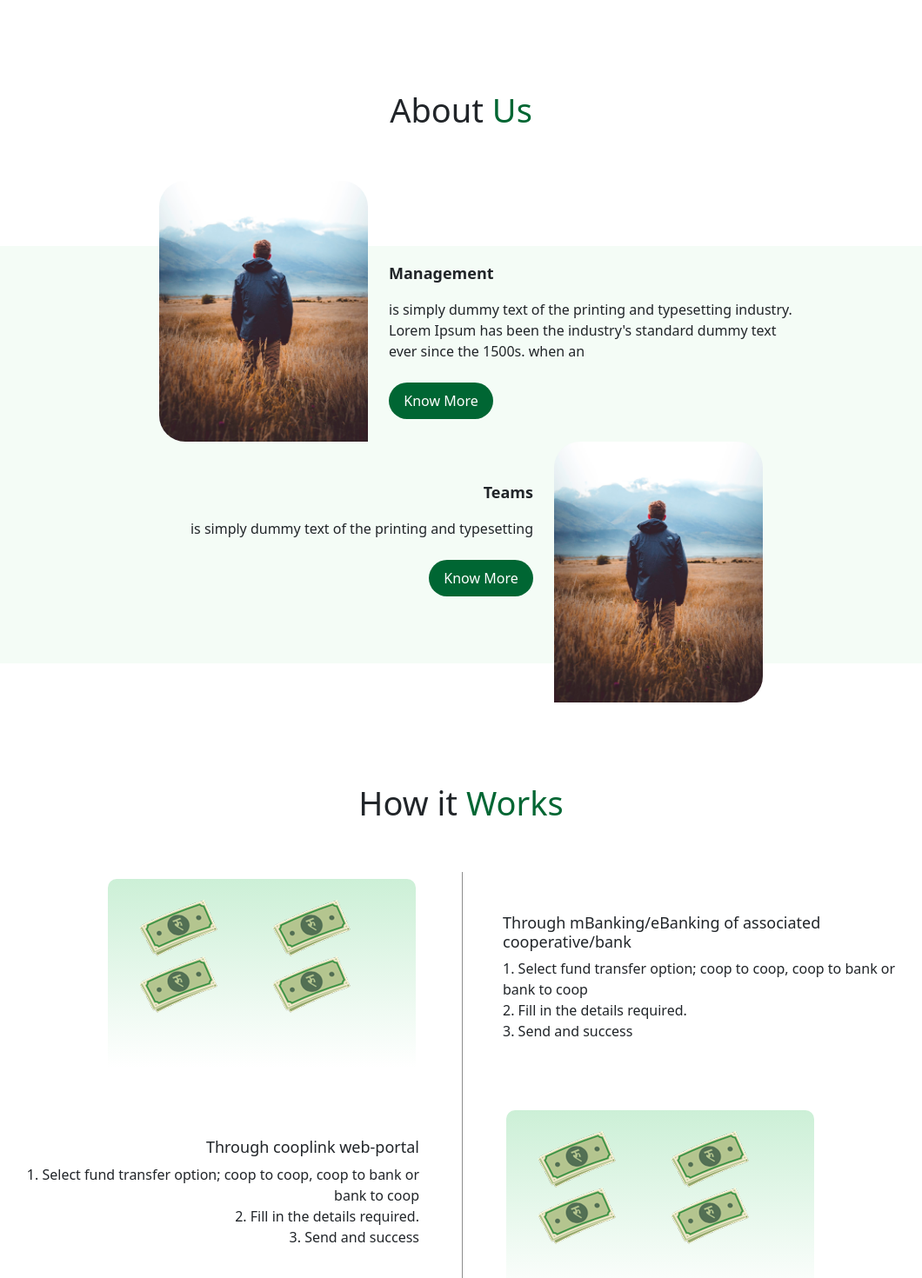
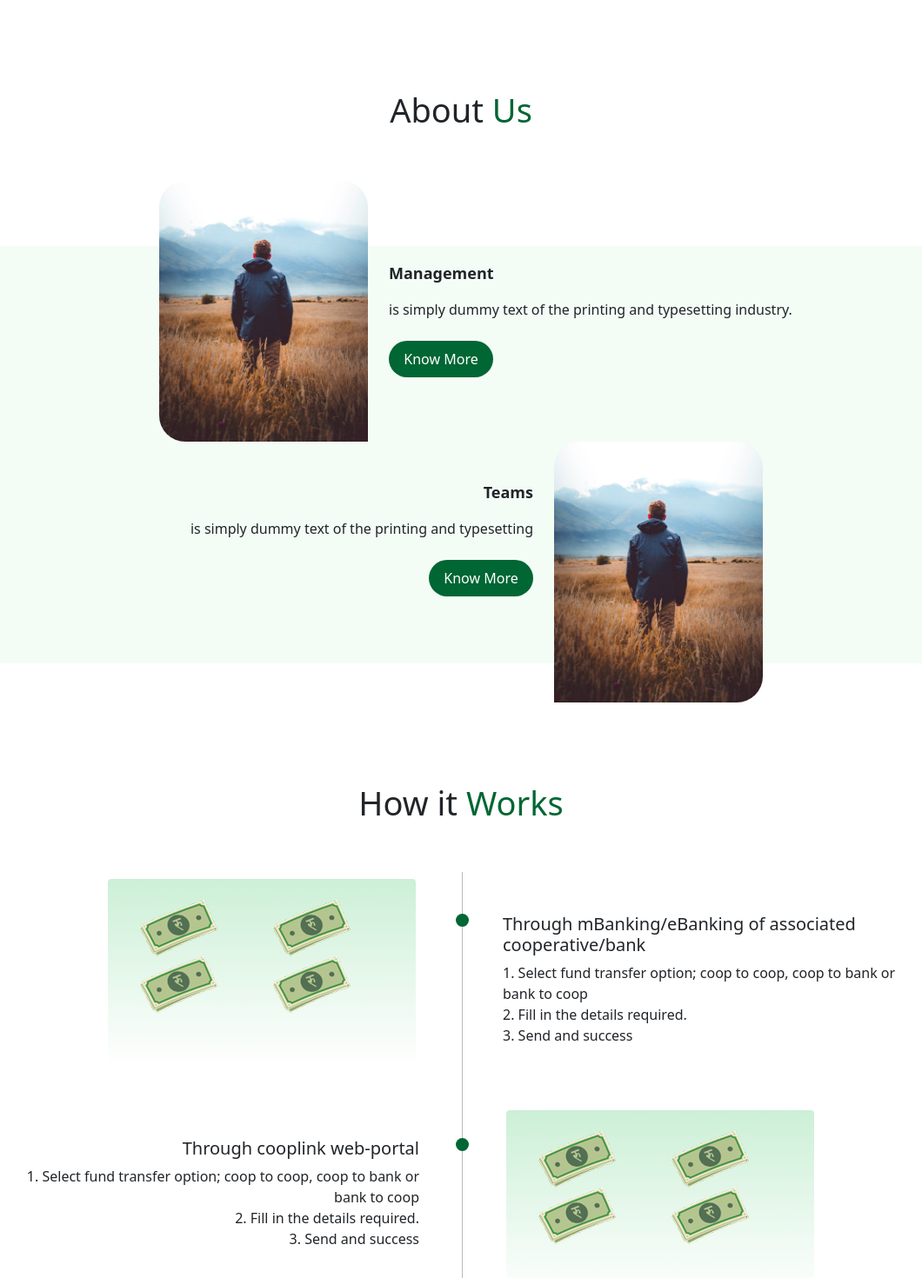
Before and after one commit to exdghub/Cooplink, a React (Create React App) app: page / in a window 1280 px wide. Shown: the part 1202-2672 px from the top of the page at 87% size, without its empty margins (110-1170 px from the left). Built offline with nearby package versions, Linux system fonts and the light colour scheme.

Commit message:
nav bg change on scroll

```diff
--- a/src/app/core/pages/landing/components/about/about.component.tsx
+++ b/src/app/core/pages/landing/components/about/about.component.tsx
@@ -23,8 +23,7 @@ export default function About() {
                   <p className={`fw-600 main-text`}>Management</p>
                   <p className={`w-75 text-right`}>
                     is simply dummy text of the printing and typesetting
-                    industry. Lorem Ipsum has been the industry's standard dummy
-                    text ever since the 1500s. when an
+                    industry.
                   </p>
                   <CoopButton
                     className={`mt-2 button-main`}
--- a/src/app/core/pages/landing/components/howItWorks/components/howItWorksContent.tsx
+++ b/src/app/core/pages/landing/components/howItWorks/components/howItWorksContent.tsx
@@ -5,7 +5,7 @@ export default function HowItWorksContent() {
   return (
     <>
       <div
-        className={`comp-gradient p-4 row ${styles["works-wrapper"]}`}
+        className={`comp-gradient rounded-top p-4 row ${styles["works-wrapper"]}`}
       >
         <div className={`col-6`}>
           <div
--- a/src/app/core/pages/landing/components/howItWorks/howItWorks.component.tsx
+++ b/src/app/core/pages/landing/components/howItWorks/howItWorks.component.tsx
@@ -18,9 +18,9 @@ export default function HowItWorks() {
 
           <div className={`col-12 col-md-6 pt-5 px-5 order-2 order-md-2`}>
             <div className="pb-5  order-sm-last text-center text-md-start">
-              <h3 className="main-text">
+              <h5 className="">
                 Through mBanking/eBanking of associated cooperative/bank
-              </h3>
+              </h5>
               <ol className="list-group list-group-numbered">
                 <li>
                   Select fund transfer option; coop to coop, coop to bank or
@@ -34,7 +34,7 @@ export default function HowItWorks() {
 
           <div className={`col-12 col-md-6 pt-5 px-5 order-4 order-md-3`}>
             <div className="pb-5 text-center text-md-end">
-              <h3 className="main-text ">Through cooplink web-portal</h3>
+              <h5 className=" ">Through cooplink web-portal</h5>
               <ol className="list-group list-group-numbered">
                 <li>
                   Select fund transfer option; coop to coop, coop to bank or
--- a/src/app/core/pages/landing/components/howItWorks/howItWorks.module.scss
+++ b/src/app/core/pages/landing/components/howItWorks/howItWorks.module.scss
@@ -4,7 +4,6 @@
   width: 80%;
   height: 250px;
   opacity: 1;
-  border-radius: 10px 10px 0 0;
 }
 
 // .works-img {
@@ -28,7 +27,7 @@
 .works-content::before{
   content: "";
   width: 1px;
-  background: $colorGray;
+  background: $colorSecondary;
   z-index: 1;
   position: absolute;
   height: 80%;
@@ -39,7 +38,7 @@
 }
 
 .works-content{
-  h4::before{
+  h5::before{
     content: "";
     width: 15px;
     height: 15px;
@@ -65,7 +64,7 @@
   .works-content::before{
     display: none;
   }
-  h4::before{
+  h5::before{
     display: none;
   }
 }
--- a/src/app/core/pages/landing/landingPage.module.scss
+++ b/src/app/core/pages/landing/landingPage.module.scss
@@ -31,3 +31,8 @@
 .custom-nav {
   justify-content: space-between;
 }
+
+.color-change{
+  transition: 1s all ease;
+  background-color: #eee;
+}
--- a/src/app/core/pages/landing/landingPage.module.tsx
+++ b/src/app/core/pages/landing/landingPage.module.tsx
@@ -6,26 +6,66 @@ import Services from "./components/services/services.component";
 import About from "./components/about/about.component";
 import Login from "modules/auth/login/login.module";
 import Footer from "core/components/footer/footer.component";
+import { useEffect } from "react";
+import { useState } from "react";
 
 export default function LandingPageLayout() {
+  const [navbar, setNavbar] = useState(false);
+  const [toggle, setToggle] = useState(false);
+  const changeBackground = () => {
+    console.log(window.scrollY);
+    if (window.scrollY >= 66) {
+      setNavbar(true);
+    } else {
+      setNavbar(false);
+    }
+  };
+
+  useEffect(() => {
+    changeBackground();
+    // adding the event when scroll change background
+    window.addEventListener("scroll", changeBackground);
+  });
+
   return (
     <>
       <nav
         id="landing-page-nav"
-        className={`navbar navbar-light bg-white top fixed-top container ${styles["custom-nav"]}`}
+        className={`${
+          navbar ? `navbar ${styles["color-change"]}` : "navbar"
+        } navbar-light top fixed-top ${styles["custom-nav"]} `}
       >
+        <div className="container">
           <div className="d-flex">
             <a className="navbar-brand" href="/">
               COOPLINK
             </a>
-          <div className={`nav nav-pills`}>
+            {/* <button
+              className="navbar-toggler d-flex d-lg-none"
+              type="button"
+              data-bs-toggle="collapse"
+              data-bs-target="#navbarSupportedContent"
+              aria-controls="navbarSupportedContent"
+              aria-expanded="false"
+              aria-label="Toggle navigation"
+            >
+              <span className="navbar-toggler-icon"></span>
+            </button> */}
+
+            <div
+              className={`nav nav-pills `}
+              id="navbarSupportedContent"
+            >
               <span className="px-2">
                 <a className={`nav-link custom-navlink`} href="#homeScrollSpy">
                   Home
                 </a>
               </span>
               <span className="px-2">
-              <a className={`nav-link custom-navlink`} href="#serviceScrollSpy">
+                <a
+                  className={`nav-link custom-navlink`}
+                  href="#serviceScrollSpy"
+                >
                   Services
                 </a>
               </span>
@@ -54,6 +94,7 @@ export default function LandingPageLayout() {
             >
               Login
             </button>
+          </div>
         </div>
       </nav>
 
```
Lines whose indentation alone changed are shown as unchanged.
